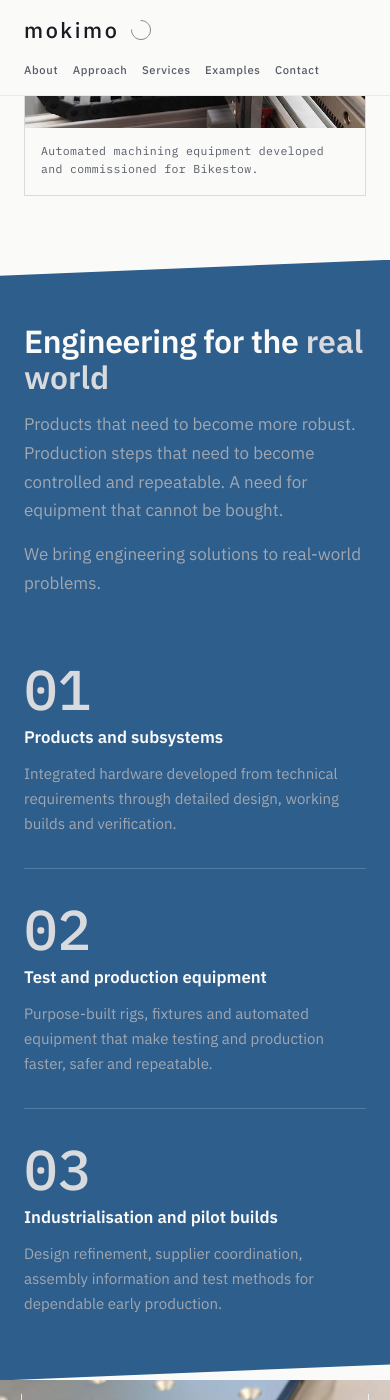
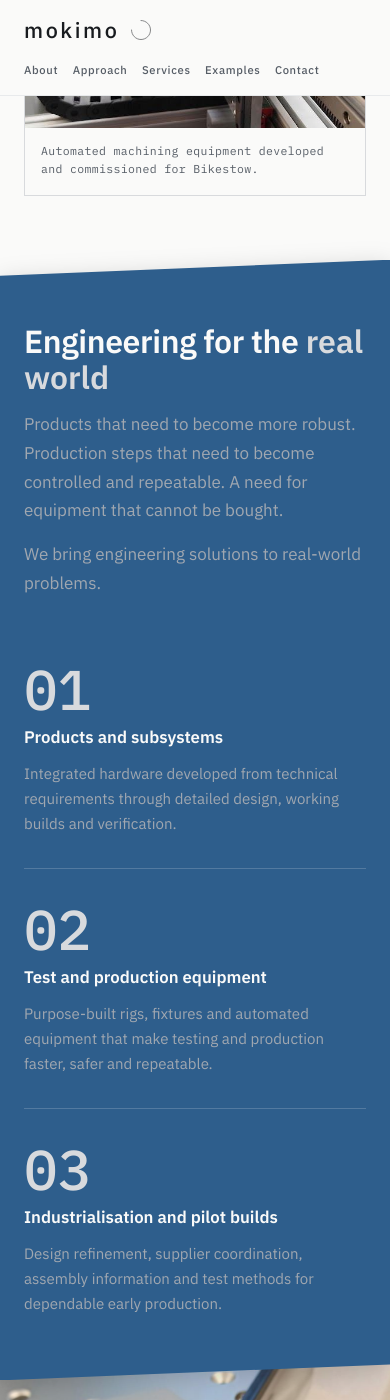
Before and after one commit to Mokimo-Limited/www.mokimo.co.uk, a Jekyll site: the page built from index.html, in a window 390 px wide and 1400 px high, scrolled down 632 px. Built offline with Jekyll 4.4.1, drawn with Linux system fonts in a browser that asks for light colours.

Commit message:
Fix photo-band seam, add accent drop-shadow and home zoom knobs

```diff
--- a/styles/pages/home.css
+++ b/styles/pages/home.css
@@ -351,10 +351,27 @@
 
 /* The band tilts slightly up to the right: both edges rise 36px across the
    full width (roughly 1.5 degrees). Knobs: change 36px to flatten/sharpen,
-   swap each "36px" with its "0" to tilt the other way. */
+   swap each "36px" with its "0" to tilt the other way.
+
+   The accent ground lives on a ::before so the section's drop-shadow follows
+   the clipped diagonal silhouette (a clip-path on the section itself would
+   clip its own shadow away). The filter makes the section a stacking context,
+   which keeps the z-index: -1 pseudo inside it; z-index: 1 lifts the shadow
+   above the photo band that follows in the DOM. Knobs: drop-shadow's x/y
+   offset, blur and alpha control the shadow weight. */
 .outcomes {
+  position: relative;
+  z-index: 1;
+  border-top: 0;
+  filter: drop-shadow(0 6px 12px rgba(0, 0, 0, 0.18));
+}
+
+.outcomes::before {
+  content: "";
+  position: absolute;
+  inset: 0;
+  z-index: -1;
   background-color: var(--color-accent);
-  border-top: 0;
   clip-path: polygon(0 36px, 100% 0, 100% calc(100% - 36px), 0 100%);
 }
 
@@ -413,9 +430,48 @@
   color: var(--color-text-muted-invert);
 }
 
+/* The photo band meets the outcomes section flush; the drop-shadow is cast by
+   the blue band's slanted bottom edge (see .outcomes above) and falls onto the
+   photo. Knobs: 36px mirrors the .outcomes slope (16px on small screens). */
+.outcomes + .photo-band {
+  margin-top: -36px;
+}
+
+/* Hide the core.css registration crosshairs on the home photo band only; the
+   approach page keeps them. */
+.outcomes + .photo-band::before,
+.outcomes + .photo-band::after {
+  content: none;
+}
+
+/* Home-only zoom knobs (core.css keeps the generic band). The source photo is
+   2.16:1, so 46.2vw of height shows it full-width with no vertical crop;
+   lower the vw to zoom in. object-position shifts the crop window. */
+.outcomes + .photo-band img {
+  height: 25vw; /* knob: 46.2 = no vertical crop; lower = tighter */
+  object-position: 60% 0%;            /* knob: x% y% — e.g. 50% 30% biases the crop toward the top */
+}
+
 @media (max-width: 880px) {
-  .outcomes {
+  /* Clip the ::before ground, not the section: the section's own clip would
+     cut the drop-shadow AND intersect with the desktop 36px ::before clip,
+     leaving the blue edge on the 36px slope while the photo below sits on
+     the 16px one — a white wedge widening to the right. */
+  .outcomes::before {
     clip-path: polygon(0 16px, 100% 0, 100% calc(100% - 16px), 0 100%);
+  }
+
+  .outcomes + .photo-band {
+    margin-top: -17px;
+  }
+
+  .outcomes + .photo-band img {
+    clip-path: polygon(0 16px, 100% 0, 100% 100%, 0 100%);
+    height: clamp(320px, 32vw, 640px);
+  }
+
+  .outcomes + .photo-band::before {
+    top: calc(16px + 14px);
   }
 
   .outcomes .content {
```
